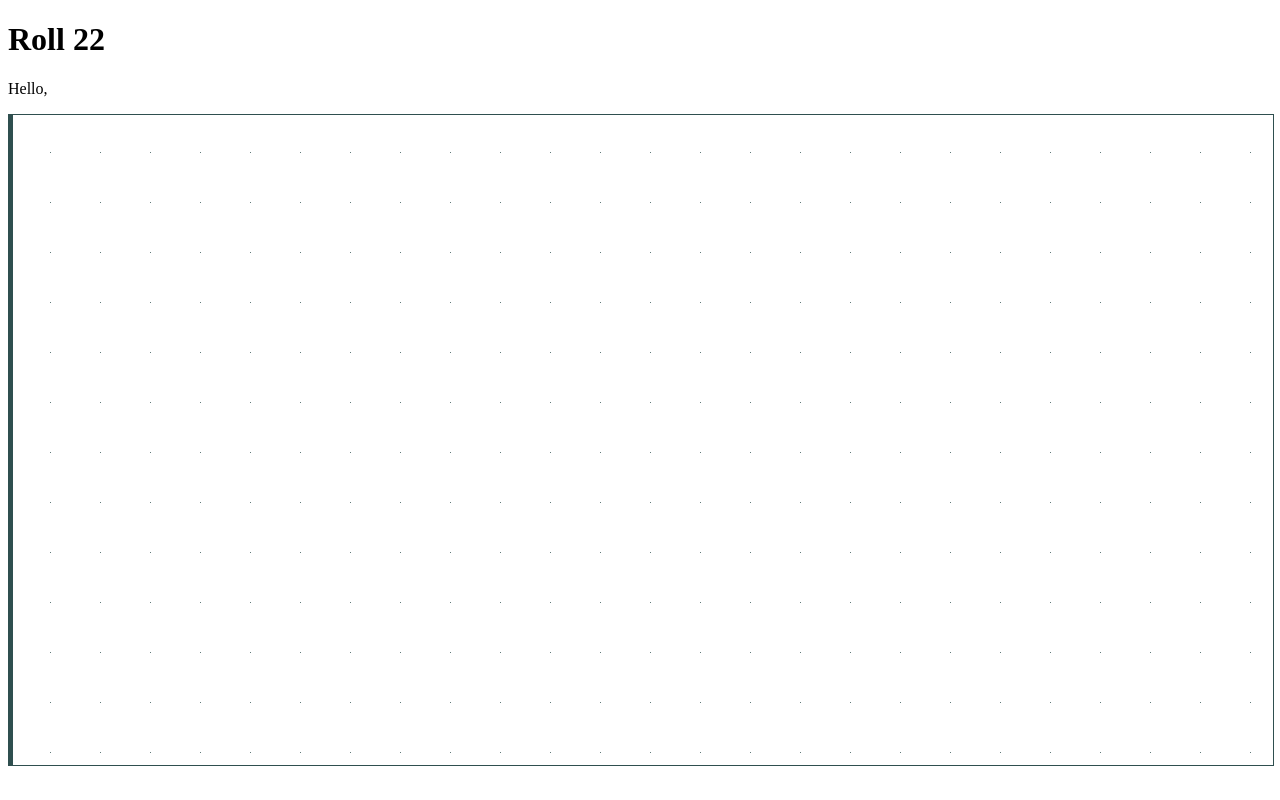
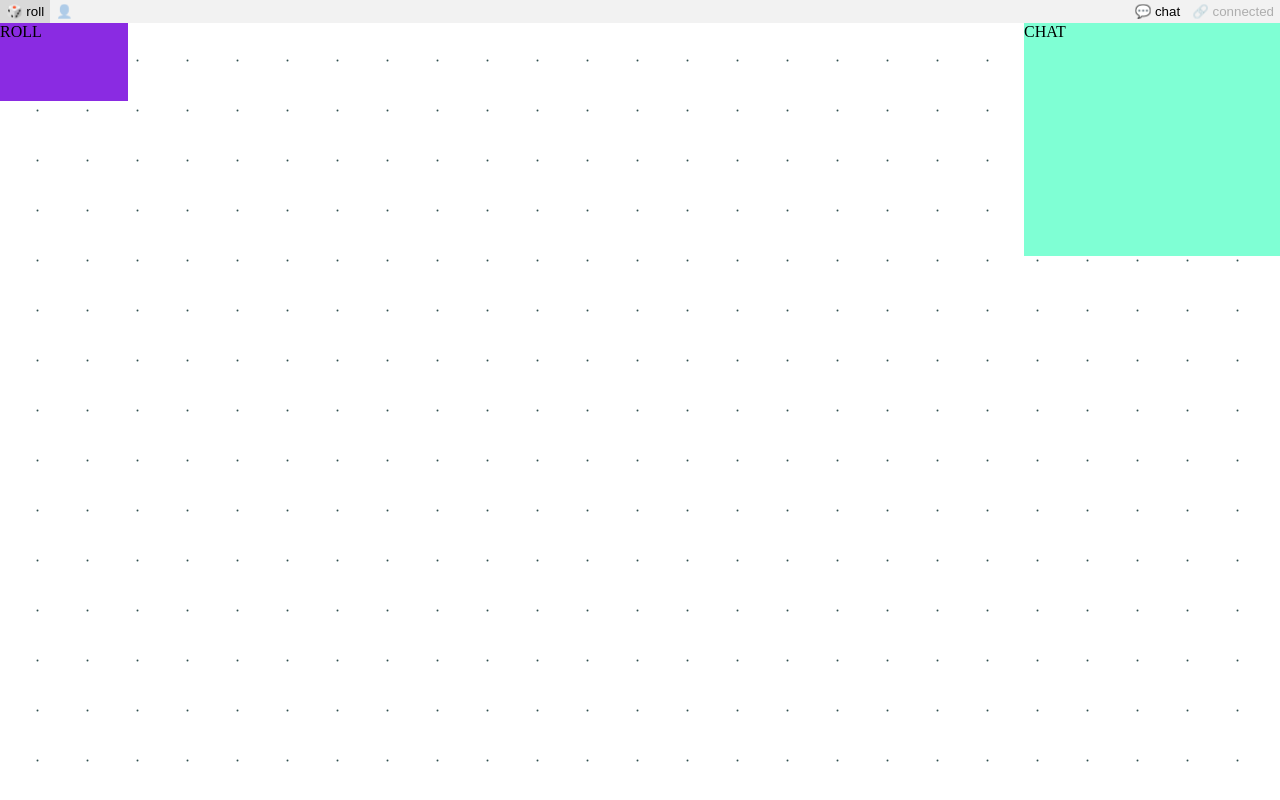
Before and after one commit to alexeymaslov/js-playground, a website built with webpack: page packages/client/src/index.html in a window 1280 px wide. Built offline with nearby package versions, Linux system fonts and the light colour scheme; no server answers; what @my/shared, unique-names-generator would draw is missing.

Commit message:
3 add initial ui layout for chat and dice rolling

```diff
--- a/packages/client/src/canvasWrapper.ts
+++ b/packages/client/src/canvasWrapper.ts
@@ -10,6 +10,7 @@ import { error, Uuid, uuidv4 } from '@my/shared';
 
 export class CanvasWrapper {
   private readonly canvas: HTMLCanvasElement;
+  private readonly canvasParent: HTMLElement;
   private readonly context: CanvasRenderingContext2D;
   readonly rectShapes: RectShape[] = [];
   private isValid = false;
@@ -29,6 +30,7 @@ export class CanvasWrapper {
 
   constructor(
     canvas: HTMLCanvasElement,
+    canvasParent: HTMLElement,
     eventCanvasPositionGetter: EventCanvasPositionGetter,
     onRectShapeCreated: (rectShape: RectShape) => void,
     onRectShapeUpdated: (rectShape: RectShape) => void,
@@ -36,6 +38,7 @@ export class CanvasWrapper {
     onRectShapeSelected: (rectShape: RectShape | null) => void
   ) {
     this.canvas = canvas;
+    this.canvasParent = canvasParent;
     this.eventCanvasPositionGetter = eventCanvasPositionGetter;
     this.context =
       canvas.getContext('2d') ?? error('canvas should have 2d context.');
@@ -159,13 +162,14 @@ export class CanvasWrapper {
     requestAnimationFrame(() => this.draw());
 
     // it seems easier to handle window resize with this simple if
-    // todo remove magic constants. should determine them based on available space for canvas element (or it's parent)
+    // NB this code does not count padding of canvas
+    const parentBoundingRect = this.canvasParent.getBoundingClientRect();
     if (
-      this.canvas.width !== window.innerWidth - 20 ||
-      this.canvas.height !== window.innerHeight - 150
+      parentBoundingRect.height !== this.canvas.height ||
+      parentBoundingRect.width !== this.canvas.width
     ) {
-      this.canvas.width = window.innerWidth - 20;
-      this.canvas.height = window.innerHeight - 150;
+      this.canvas.width = parentBoundingRect.width;
+      this.canvas.height = parentBoundingRect.height;
       this.invalidate();
     }
 
@@ -200,7 +204,7 @@ export class CanvasWrapper {
       for (let y = (step * 3) / 4; y < this.canvas.height; y += step) {
         const pos = this.canvasPointToWorld(x, y);
         this.context.beginPath();
-        this.context.arc(pos.x, pos.y, 0.5 / scale, 0, 2 * Math.PI);
+        this.context.arc(pos.x, pos.y, 1 / scale, 0, 2 * Math.PI);
         this.context.fillStyle = 'DarkSlateGray';
         this.context.fill();
       }
--- a/packages/client/src/index.html
+++ b/packages/client/src/index.html
@@ -5,8 +5,18 @@
   <title>Roll 22</title>
 </head>
 <body>
-    <h1>Roll 22</h1>
-    <p id='hello_username_text'>Hello, <i>username</i></p>
-    <canvas id='canvas' width='900' height='450' tabindex='1000'></canvas>
+<div class='box'>
+  <div class='panel'>
+    <button id='roll_button'>🎲 roll</button>
+    <button disabled>👤 <span id='username'>username</span></button>
+    <button id='chat_button' class='start_right_section'>💬 chat</button>
+    <button disabled>🔗 connected</button>
+  </div>
+  <div class='content'>
+    <canvas class='canvas' id='canvas' tabindex='1000'></canvas>
+    <div class='chat' id='chat'>CHAT</div>
+    <div class='roll' id='roll'>ROLL</div>
+  </div>
+</div>
 </body>
 </html>
--- a/packages/client/src/index.ts
+++ b/packages/client/src/index.ts
@@ -22,6 +22,8 @@ if (!(canvas instanceof HTMLCanvasElement))
   throw new Error(
     `Element with id=canvas should be instance of HTMLCanvasElement.`
   );
+const canvasParent: HTMLElement =
+  canvas.parentElement ?? error('canvas must have parent element');
 
 const userInfo = getUserInfo();
 const username = userInfo.username;
@@ -109,6 +111,7 @@ const onRectShapeSelected = (rectShape: RectShape | null) => {
 const eventCanvasPositionGetter = new EventCanvasPositionGetter(canvas);
 const canvasWrapper = new CanvasWrapper(
   canvas,
+  canvasParent,
   eventCanvasPositionGetter,
   onRectShapeCreated,
   onRectShapeUpdated,
@@ -119,11 +122,20 @@ initDragAndDrop(canvas, canvasWrapper);
 
 setupEventSource(backendUrl, canvasWrapper, username);
 
-const paragraph = document.getElementById(
-  'hello_username_text'
-) as HTMLParagraphElement;
-if (paragraph.textContent !== null) {
-  paragraph.textContent = paragraph.textContent.replace('username', username);
-} else {
-  paragraph.textContent = `Hello, ${username}`;
-}
+const usernameElement: HTMLElement =
+  document.getElementById('username') ?? error("There's no #username element");
+usernameElement.innerText = username;
+
+const chat: HTMLElement =
+  document.getElementById('chat') ?? error("There's no #chat element");
+const chatButton: HTMLButtonElement =
+  (document.getElementById('chat_button') as HTMLButtonElement) ??
+  error("There's no #chat_button element");
+chatButton.onclick = (_ev) => (chat.hidden = !chat.hidden);
+
+const roll: HTMLElement =
+  document.getElementById('roll') ?? error("There's no #roll element");
+const rollButton: HTMLButtonElement =
+  (document.getElementById('roll_button') as HTMLButtonElement) ??
+  error("There's no #roll_button element");
+rollButton.onclick = (_ev) => (roll.hidden = !roll.hidden);
--- a/packages/client/src/styles.css
+++ b/packages/client/src/styles.css
@@ -1,15 +1,86 @@
-canvas {
-    border: solid DarkSlateGray;
-    border-width: thin thin thin thick;
+:root {
+    --panel-bg-color: #f2f2f2;
+    --panel-button-hover-color: #d9d9d9;
+    --panel-button-active-color: #bdbdbd;
 }
 
-.highlight {
-    border-style: dashed;
+html, body {
+    margin: 0;
+    height: 100%;
 }
 
-.container {
+.box {
+    height: 100%;
     display: flex;
-    flex-direction: column;
-    align-content: center;
-    align-items: center;
+    flex-flow: column;
 }
+
+.content {
+    flex: 1 1 auto;
+    /* The above is shorthand for:
+    flex-grow: 1,
+    flex-shrink: 1,
+    flex-basis: auto
+    */
+    display: grid;
+    grid-template-columns: 10% auto 20%;
+    grid-template-rows: 10% 20% auto;
+    grid-template-areas:
+                  "roll c chat"
+                  "c c chat"
+                  "c c c";
+}
+
+.panel {
+    flex: 0 1 10px;
+    display: flex;
+    flex-flow: row;
+    background: var(--panel-bg-color);
+}
+
+.panel button {
+    background: var(--panel-bg-color);
+    transition-duration: 0.2s;
+    border: none;
+    padding-top: 4px;
+    padding-bottom: 4px;
+}
+
+.panel button:hover {
+    background: var(--panel-button-hover-color);
+}
+
+.panel button:active {
+    background: var(--panel-button-active-color);
+}
+
+.panel button:disabled {
+    background: var(--panel-bg-color);
+    opacity: 1;
+}
+
+.start_right_section {
+    margin-left: auto;
+}
+
+.canvas {
+    display: block;
+    position: absolute;
+    grid-row: 1 / 4;
+    grid-column: 1 / 4;
+    z-index: 0;
+}
+
+.chat {
+    background: aquamarine;
+    grid-column: 3 / 4;
+    grid-row: 1 / 3;
+    z-index: 1;
+}
+
+.roll {
+    background: blueviolet;
+    grid-column: 1 / 2;
+    grid-row: 1 / 2;
+    z-index: 1;
+}
```
Lines whose indentation alone changed are shown as unchanged.
